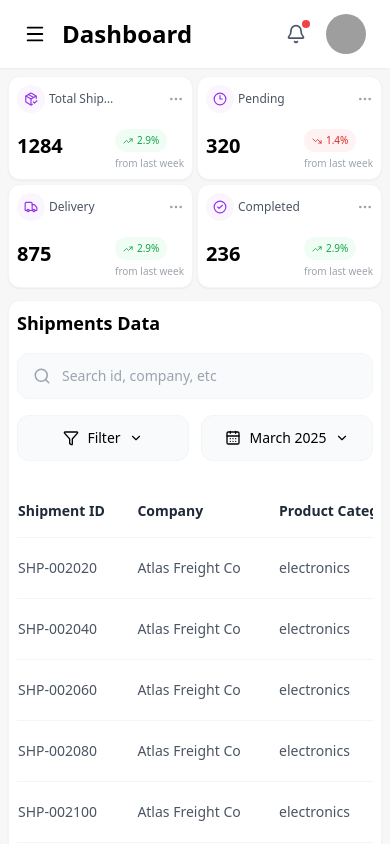
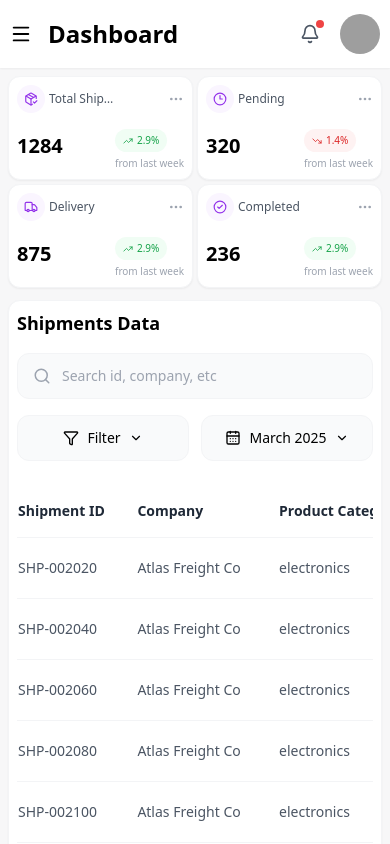
Before and after one commit to MUSHARIB-97/primaconsulting-interview-task, a React (Vite) app: page / in a window 390 px wide. Shown: the top 844 px of the page. Built offline with nearby package versions, Linux system fonts and the light colour scheme; grey boxes are pictures that could not be loaded.

Commit message:
tab logo and navbar alignment fixing

```diff
--- a/index.html
+++ b/index.html
@@ -2,7 +2,7 @@
 <html lang="en">
   <head>
     <meta charset="UTF-8" />
-    <link rel="icon" type="image/svg+xml" href="/favicon.svg" />
+    <link rel="icon" type="image/svg+xml" href="/logo.svg" />
     <meta name="viewport" content="width=device-width, initial-scale=1.0" />
     <title>primaconsulting-frontend-task</title>
   </head>
--- a/src/layout/index.jsx
+++ b/src/layout/index.jsx
@@ -25,7 +25,7 @@ const DashboardLayout = () => {
         <Navbar setOpen={setOpen} />
 
         {/* Dynamic page renders here */}
-        <main className="m-2 md:m-3 lg:m-4">
+        <main className="m-2 md:m-4">
           <Outlet />
         </main>
       </div>
--- a/src/layout/navbar.jsx
+++ b/src/layout/navbar.jsx
@@ -29,7 +29,7 @@ const Navbar = ({ setOpen }) => {
 
   return (
     <header className="sticky top-0 z-30 bg-[#f7f7f8] px-0 py-0">
-      <div className="bg-white px-6 py-3.5 flex items-center justify-between shadow-sm">
+      <div className="bg-white px-2.5 md:px-5 py-3.5 flex items-center justify-between shadow-sm">
         {/* Left */}
         <div className="flex items-center gap-4">
           <button className="lg:hidden" onClick={() => setOpen(true)}>
```
Also changed, not shown: public/logo.svg (added).
